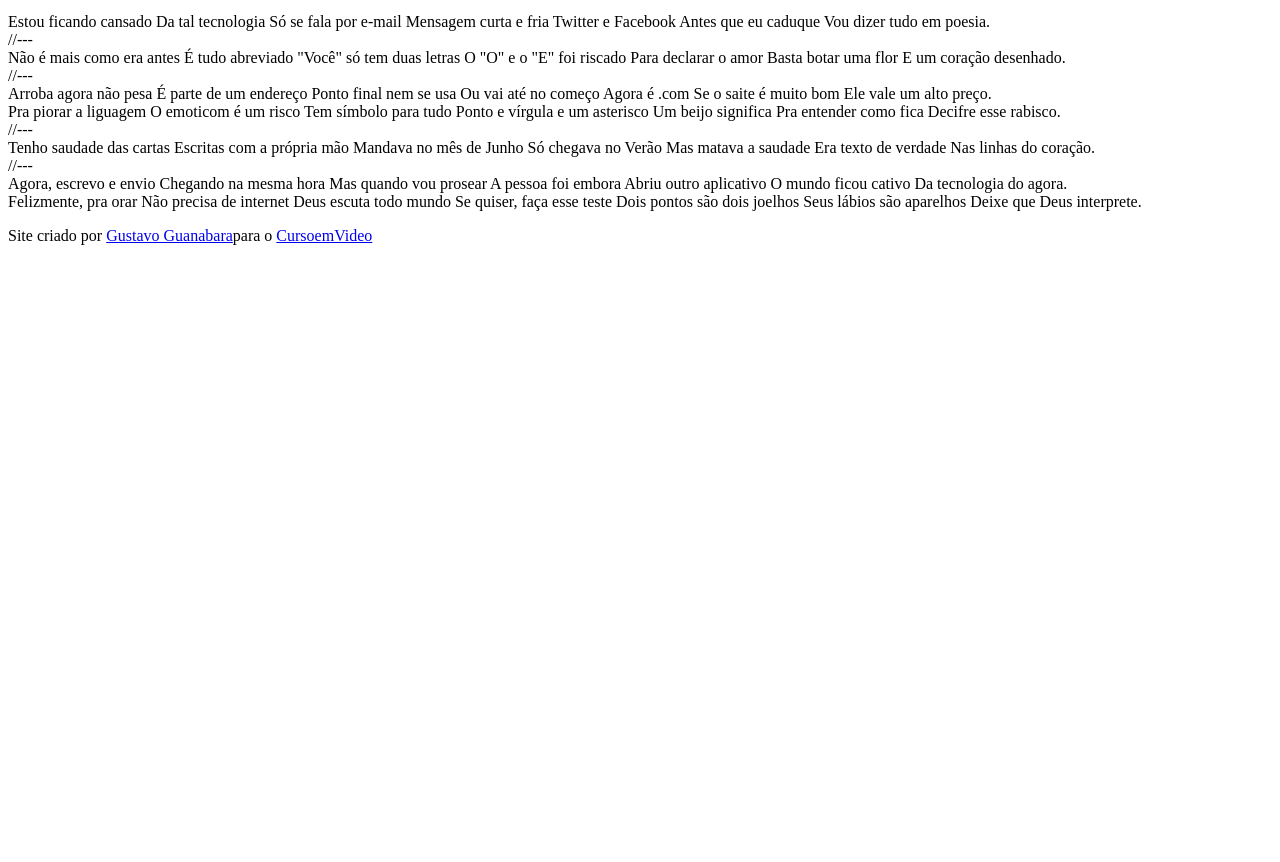
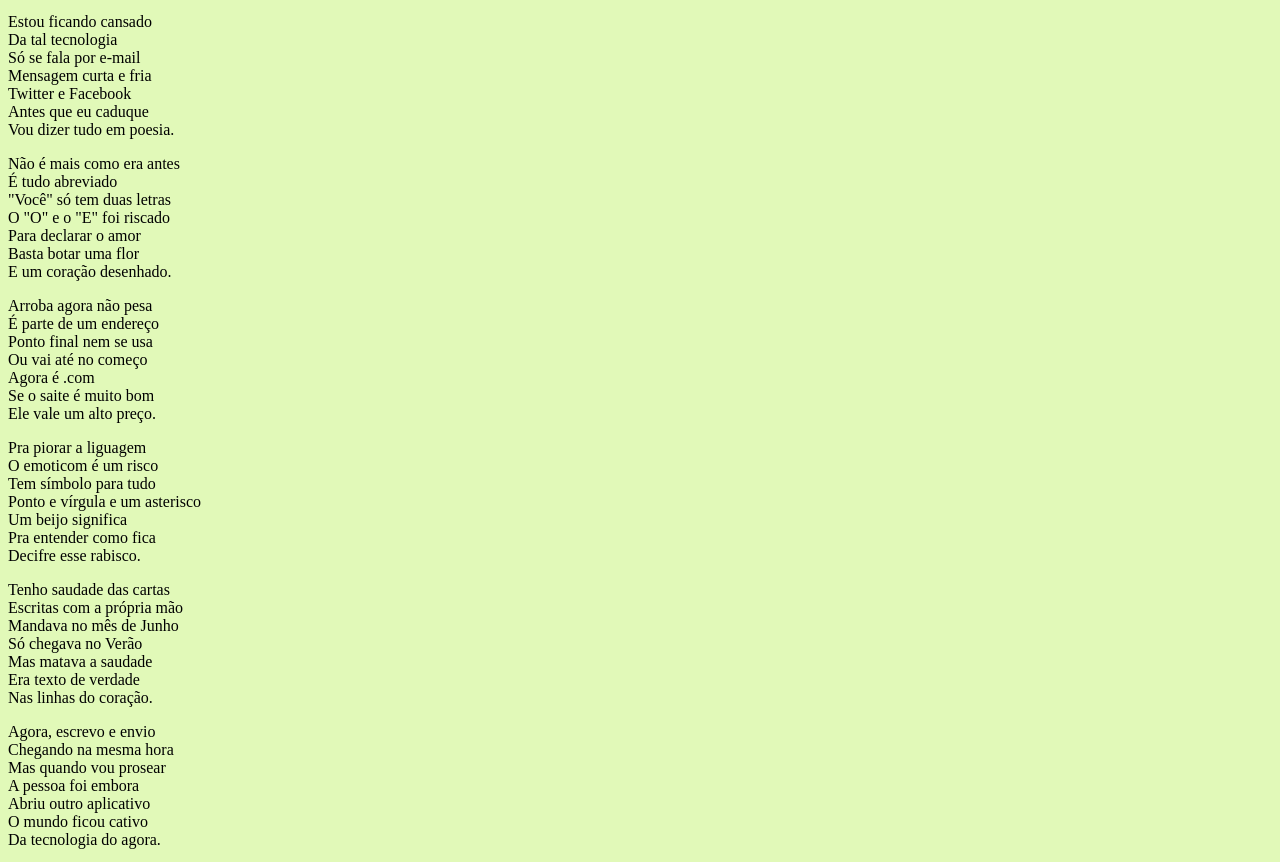
Before and after one commit to ToniLisboa/HTML_CSS, a plain HTML site: page Desafios/Desafio012/index.html in a window 1280 px wide. Shown: the part 101-963 px from the top of the page. Before the commit the page ends 800 px from the top, so only its background shows below. Drawn offline with Linux system fonts and the light colour scheme.

Commit message:
Adicionei CSS ao Desafio 12

```diff
--- a/Desafios/Desafio012/index.html
+++ b/Desafios/Desafio012/index.html
@@ -4,6 +4,7 @@
     <meta charset="UTF-8">
     <meta name="viewport" content="width=device-width, initial-scale=1.0">
     <title>Cordel Moderno</title>
+    <link rel="stylesheet" href="style.css">
 </head>
 <body>
     <header>
@@ -13,82 +14,86 @@ Por <a href="https://www.recantodasletras.com.br/poesias/3186743" target="_blank
 </p>
 </header>
 <section>
-Estou ficando cansado
-Da tal tecnologia
-Só se fala por e-mail
-Mensagem curta e fria
-Twitter e Facebook
-Antes que eu caduque
-Vou dizer tudo em poesia.
+<p>
+    Estou ficando cansado <br>
+    Da tal tecnologia<br>
+    Só se fala por e-mail<br>
+    Mensagem curta e fria<br>
+    Twitter e Facebook<br>
+    Antes que eu caduque<br>
+    Vou dizer tudo em poesia.
+</p>
 </section>
 
-//---
 
 <section>
-    Não é mais como era antes
-    É tudo abreviado
-    "Você" só tem duas letras
-    O "O" e o "E" foi riscado
-    Para declarar o amor
-    Basta botar uma flor
-    E um coração desenhado.
+    Não é mais como era antes<br>
+    É tudo abreviado<br>
+    "Você" só tem duas letras<br>
+    O "O" e o "E" foi riscado<br>
+    Para declarar o amor<br>
+    Basta botar uma flor<br>
+    E um coração desenhado.<br>
 </section>
 
-//---
+
 
 <section>
-    Arroba agora não pesa
-    É parte de um endereço
-    Ponto final nem se usa
-    Ou vai até no começo
-    Agora é .com
-    Se o saite é muito bom
-    Ele vale um alto preço.
+    <p>
+        Arroba agora não pesa<br>
+        É parte de um endereço<br>
+        Ponto final nem se usa<br>
+        Ou vai até no começo<br>
+        Agora é .com<br>
+        Se o saite é muito bom<br>
+        Ele vale um alto preço.
+    </p>
 </section>
 
 <section>
-    Pra piorar a liguagem
-    O emoticom é um risco
-    Tem símbolo para tudo
-    Ponto e vírgula e um asterisco
-    Um beijo significa
-    Pra entender como fica
-    Decifre esse rabisco.
+    <p>
+        Pra piorar a liguagem<br>
+        O emoticom é um risco<br>
+        Tem símbolo para tudo<br>
+        Ponto e vírgula e um asterisco<br>
+        Um beijo significa<br>
+        Pra entender como fica<br>
+        Decifre esse rabisco.
+    </p>
 </section>
 
+    <section>
+    <p>
+        Tenho saudade das cartas<br>
+        Escritas com a própria mão<br>
+        Mandava no mês de Junho<br>
+        Só chegava no Verão<br>
+        Mas matava a saudade<br>
+        Era texto de verdade<br>
+        Nas linhas do coração.
+    </p>
+    </section>
+    <section>
+        <p>
+            Agora, escrevo e envio<br>
+            Chegando na mesma hora<br>
+            Mas quando vou prosear<br>
+            A pessoa foi embora<br>
+            Abriu outro aplicativo<br>
+            O mundo ficou cativo<br>
+            Da tecnologia do agora.
+            </p>
 
-//---
-
-<section>
-    Tenho saudade das cartas
-    Escritas com a própria mão
-    Mandava no mês de Junho
-    Só chegava no Verão
-    Mas matava a saudade
-    Era texto de verdade
-    Nas linhas do coração.
-</section>
-
-
-//---
-
-<section>
-    Agora, escrevo e envio
-    Chegando na mesma hora
-    Mas quando vou prosear
-    A pessoa foi embora
-    Abriu outro aplicativo
-    O mundo ficou cativo
-    Da tecnologia do agora.
-</section>
-
-Felizmente, pra orar
-Não precisa de internet
-Deus escuta todo mundo
-Se quiser, faça esse teste
-Dois pontos são dois joelhos
-Seus lábios são aparelhos
-Deixe que Deus interprete.
+          <p>
+            Felizmente, pra orar<br>
+            Não precisa de internet<br>
+            Deus escuta todo mundo<br>
+            Se quiser, faça esse teste<br>
+            Dois pontos são dois joelhos<br>
+            Seus lábios são aparelhos<br>
+            Deixe que Deus interprete.
+        </p>
+    </section>
 <footer>
     <p>Site criado por <a href="https://github.com/gustavoguanabara.github.io" target="_blank">Gustavo Guanabara</a>para o <a href="https://www.youtube.com/c/CursoemV%C3%ADdeo" target="_blank">CursoemVideo</a></p>
 </footer>
--- /dev/null
+++ b/Desafios/Desafio012/style.css
@@ -0,0 +1,5 @@
+@charset "UTF-8";
+
+body{
+    background-color: rgb(225, 249, 184);
+}
```
